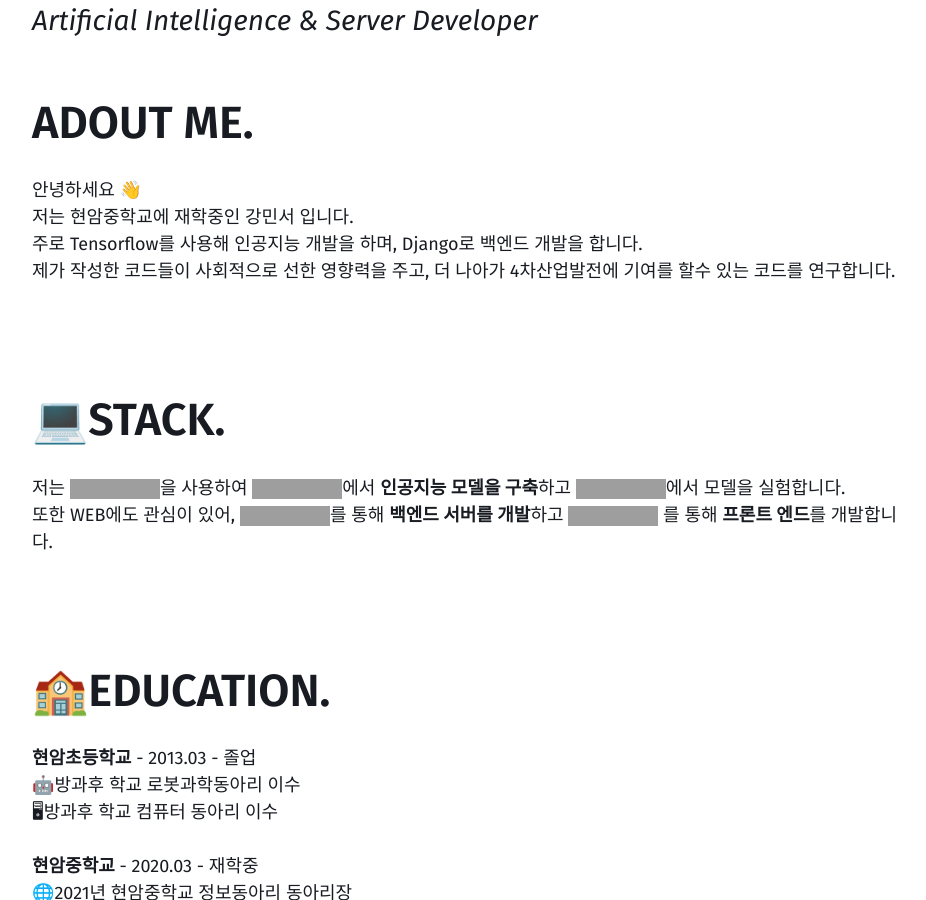
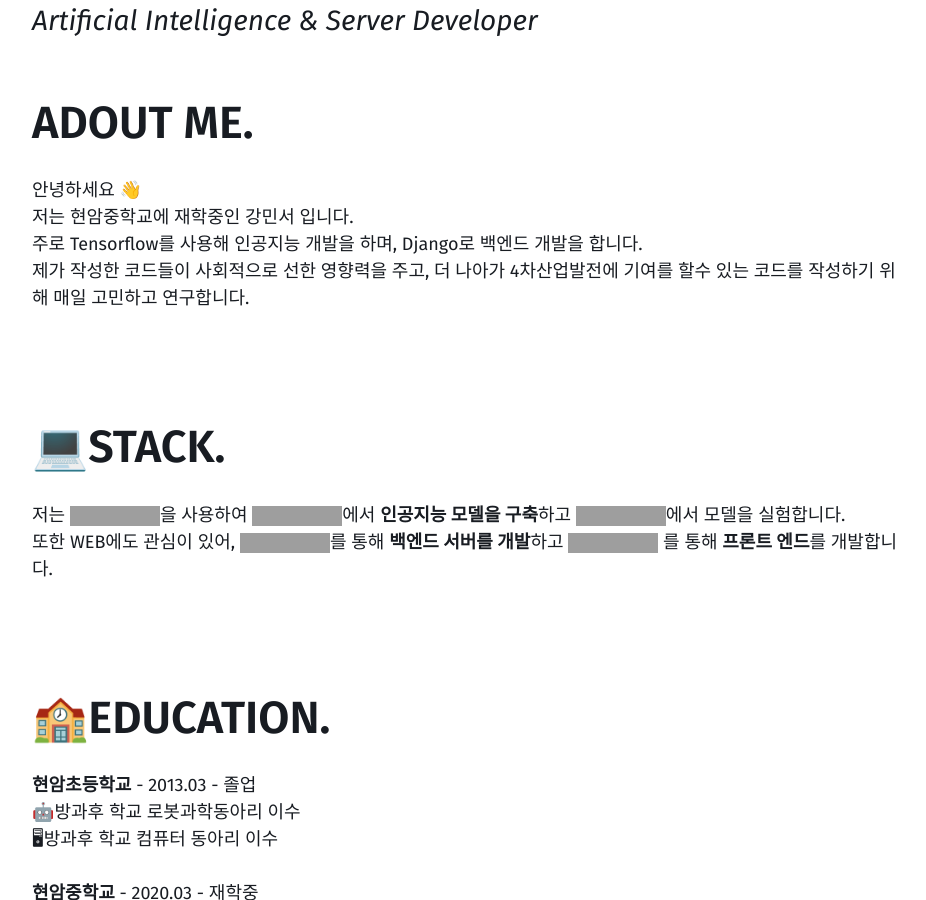
Before and after one commit to mmistakes/jekyll-theme-basically-basic, a Jekyll site: the page built from index.md, in a window 1280 px wide and 900 px high, scrolled down 987 px, cut to the strip 0-900 px from the top of the window. Shown: the whole strip, without its empty margins (40-966 px from the left). Built offline with Jekyll 4.4.1, drawn with Linux system fonts in a browser that asks for light colours; our own code applies the rules of GitHub Pages for plain Markdown files; part of the change alters nothing that is shown; grey boxes are pictures that could not be loaded.

Commit message:
add info

```diff
--- a/_config.yml
+++ b/_config.yml
@@ -75,12 +75,11 @@ exclude:
   - /example # ignore Basically Basic dev site
 
 # Front Matter Defaults
-#defaults:
-#  # _posts
-#  - scope:
-#      path: "_posts"
-#      type: posts
-#    values:
-#      layout: post
-#      read_time: true
-#
+defaults:
+  # _posts
+  - scope:
+      path: "_posts"
+      type: posts
+    values:
+      layout: post
+      read_time: true
--- a/index.md
+++ b/index.md
@@ -10,7 +10,7 @@ sub_title: "Artificial Intelligence & Server Developer"
 안녕하세요 👋
 저는 현암중학교에 재학중인 강민서 입니다.
 주로 Tensorflow를 사용해 인공지능 개발을 하며, Django로 백엔드 개발을 합니다.
-제가 작성한 코드들이 사회적으로 선한 영향력을 주고, 더 나아가 4차산업발전에 기여를 할수 있는 코드를 연구합니다.
+제가 작성한 코드들이 사회적으로 선한 영향력을 주고, 더 나아가 4차산업발전에 기여를 할수 있는 코드를 작성하기 위해 매일 고민하고 연구합니다.
 
 <br>
 <br>
```
